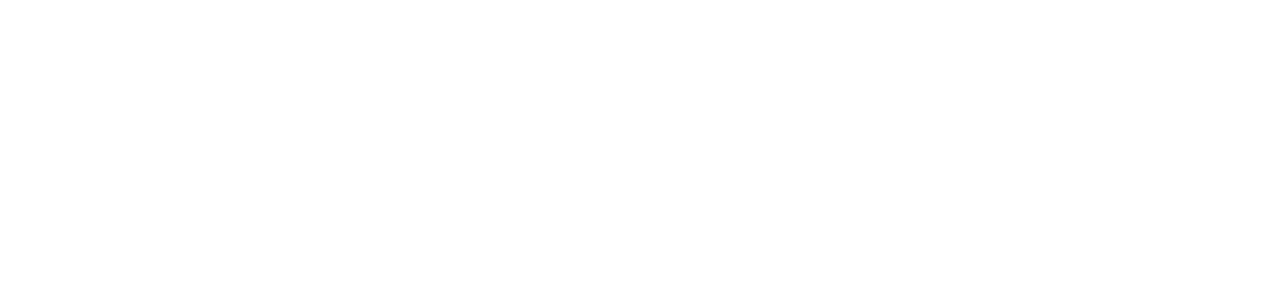
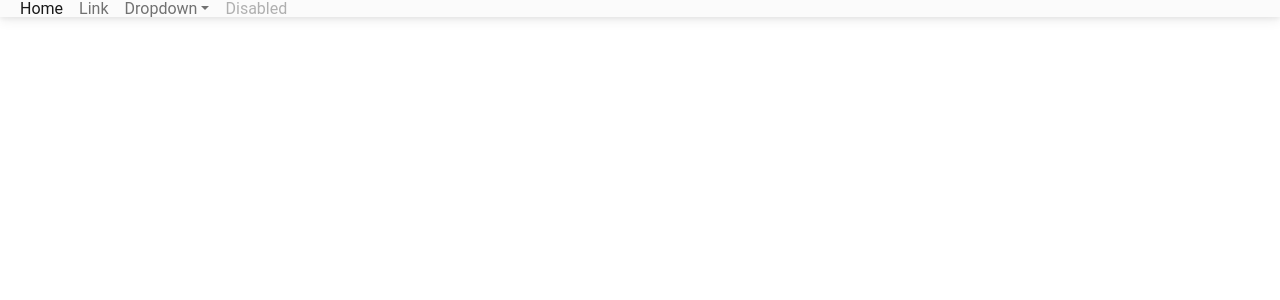
Before and after one commit to JorgeJose26/game-journal, a React (Create React App) app: page / in a window 1280 px wide. Shown: the top 300 px of the page. Built offline with nearby package versions, Linux system fonts and the light colour scheme.

Commit message:
added header

```diff
--- a/package.json
+++ b/package.json
@@ -3,9 +3,11 @@
   "version": "0.1.0",
   "private": true,
   "dependencies": {
+    "@fortawesome/fontawesome-free": "^6.2.1",
     "@testing-library/jest-dom": "^5.16.5",
     "@testing-library/react": "^13.4.0",
     "@testing-library/user-event": "^13.5.0",
+    "mdb-react-ui-kit": "^5.1.0",
     "mdb-ui-kit": "^6.1.0",
     "react": "^18.2.0",
     "react-dom": "^18.2.0",
--- a/src/Components/Header/Header.jsx
+++ b/src/Components/Header/Header.jsx
@@ -1,12 +1,69 @@
-import React from 'react';
+
 import "./Header.scss"
+import React, { useState } from 'react';
+import {
+    MDBNavbar,
+    MDBContainer,
+    MDBIcon,
+    MDBNavbarNav,
+    MDBNavbarItem,
+    MDBNavbarLink,
+    MDBNavbarToggler,
+    MDBCollapse,
+    MDBDropdown,
+    MDBDropdownMenu,
+    MDBDropdownToggle,
+    MDBDropdownItem,
+} from 'mdb-react-ui-kit';
 
 function Header(props) {
+    const [showNavCentred, setShowNavCentred] = useState(false);
     return (
-        <div>
+        <MDBNavbar expand='lg' light bgColor='light'>
+            <MDBContainer fluid>
+                <MDBNavbarToggler
+                    type='button'
+                    data-target='#navbarCenteredExample'
+                    aria-controls='navbarCenteredExample'
+                    aria-expanded='false'
+                    aria-label='Toggle navigation'
+                    onClick={() => setShowNavCentred(!showNavCentred)}
+                >
+                    <MDBIcon icon='bars' fas />
+                </MDBNavbarToggler>
 
+                <MDBCollapse navbar show={showNavCentred} center id='navbarCenteredExample'>
+                    <MDBNavbarNav fullWidth={false} className='mb-2 mb-lg-0'>
+                        <MDBNavbarItem>
+                            <MDBNavbarLink active aria-current='page' href='#'>
+                                Home
+                            </MDBNavbarLink>
+                        </MDBNavbarItem>
+                        <MDBNavbarItem>
+                            <MDBNavbarLink href='#'>Link</MDBNavbarLink>
+                        </MDBNavbarItem>
 
-        </div>
+                        <MDBNavbarItem>
+                            <MDBDropdown>
+                                <MDBDropdownToggle tag='a' className='nav-link'>
+                                    Dropdown
+                                </MDBDropdownToggle>
+                                <MDBDropdownMenu>
+                                    <MDBDropdownItem link>Action</MDBDropdownItem>
+                                    <MDBDropdownItem link>Another action</MDBDropdownItem>
+                                    <MDBDropdownItem link>Something else here</MDBDropdownItem>
+                                </MDBDropdownMenu>
+                            </MDBDropdown>
+                        </MDBNavbarItem>
+                        <MDBNavbarItem>
+                            <MDBNavbarLink disabled href='#' tabIndex={-1} aria-disabled='true'>
+                                Disabled
+                            </MDBNavbarLink>
+                        </MDBNavbarItem>
+                    </MDBNavbarNav>
+                </MDBCollapse>
+            </MDBContainer>
+        </MDBNavbar>
     );
 }
 
--- a/src/Pages/HomePage/HomePage.jsx
+++ b/src/Pages/HomePage/HomePage.jsx
@@ -1,9 +1,10 @@
-import React from 'react';
+
 import Header from '../../Components/Header/Header';
 
 function HomePage() {
     return (
         <div>
+            <Header />
 
         </div>
     );
--- a/src/index.js
+++ b/src/index.js
@@ -1,8 +1,11 @@
 import React from 'react';
 import ReactDOM from 'react-dom/client';
 import './index.css';
+import 'mdb-react-ui-kit/dist/css/mdb.min.css';
+import "@fortawesome/fontawesome-free/css/all.min.css";
 import App from './App';
 import reportWebVitals from './reportWebVitals';
+
 
 const root = ReactDOM.createRoot(document.getElementById('root'));
 root.render(
```
Also changed, not shown: src/Components/Footer/Footer.jsx (+11 -0 lines), 1 other file (tests, documents, lock files or other folders).
